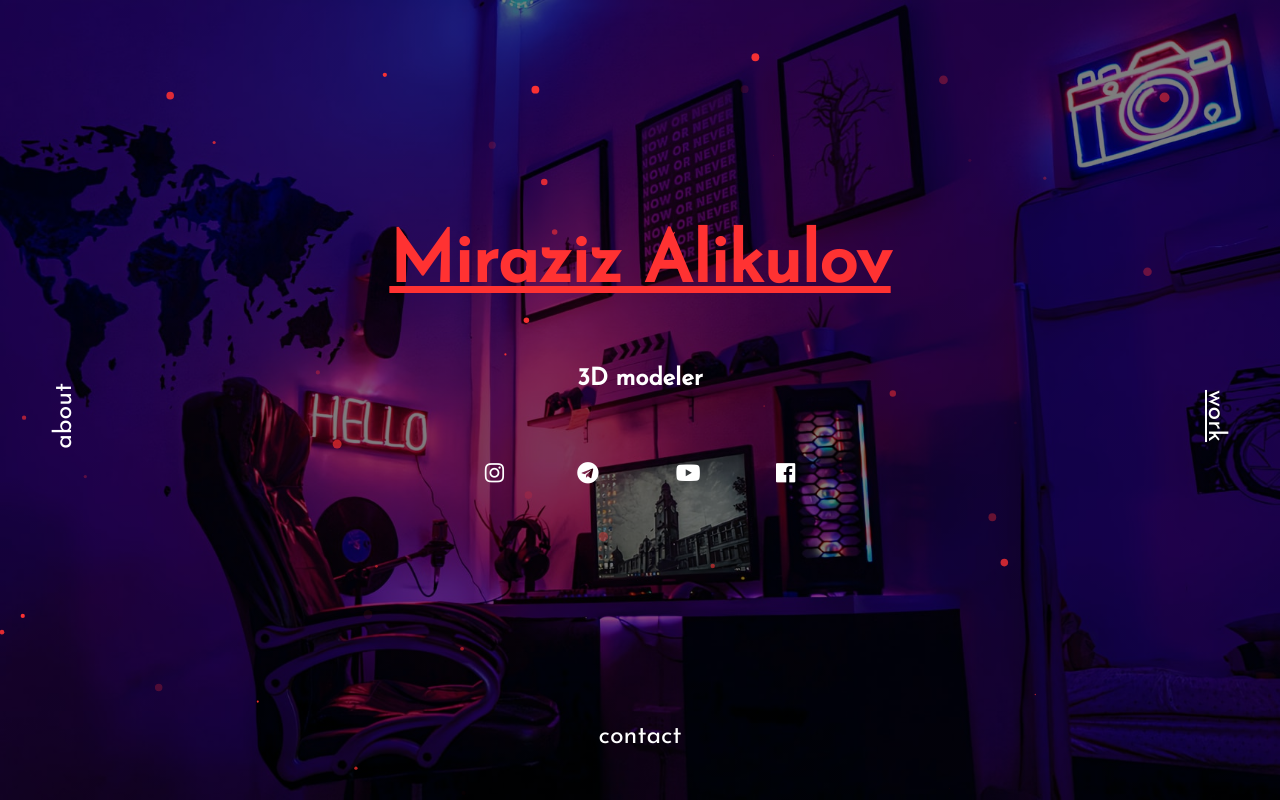
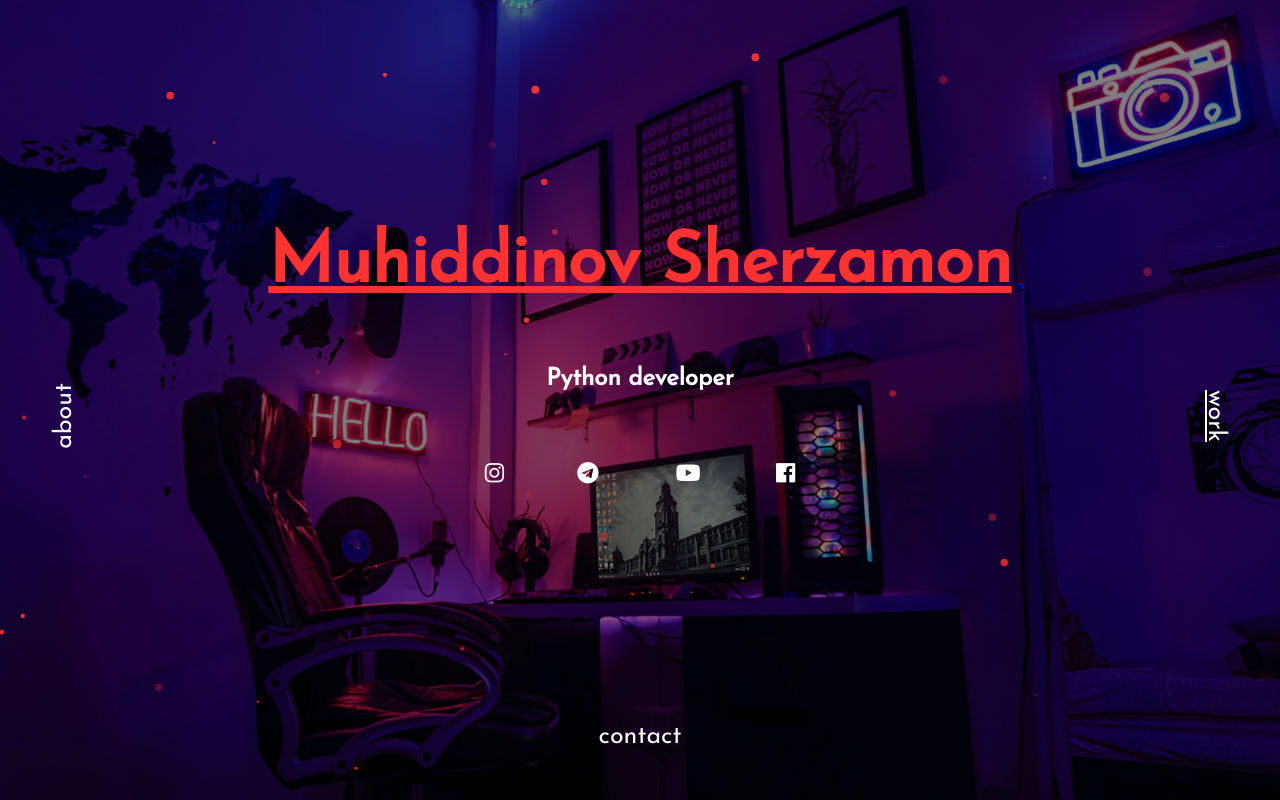
Before and after one commit to Sherzamon20010206/sher, a Django app: page / in a window 1280 px wide. Run offline with Django 4.2, Linux system fonts and the light colour scheme.

Commit message:
Update index.html

```diff
--- a/templates/index.html
+++ b/templates/index.html
@@ -31,8 +31,8 @@
     <a id="work" href="{% url "work" %}" class="animated fadeIn" style="animation-delay:2.2s;">work</a>
     <a id="contact" onclick="showcontact()" class="animated fadeIn" style="animation-delay:2.2s;">contact</a>
     <div id="middle" class="animated slideInDown" style="animation-delay:2.0s;">
-        <h1>Miraziz Alikulov</h1>
-        <h2>3D modeler</h2>
+        <h1>Muhiddinov Sherzamon</h1>
+        <h2>Python developer</h2>
         <div id="menu">
             <a onclick="showabout()">about</a>
             <a href="{% url "work" %}">work</a>
```
